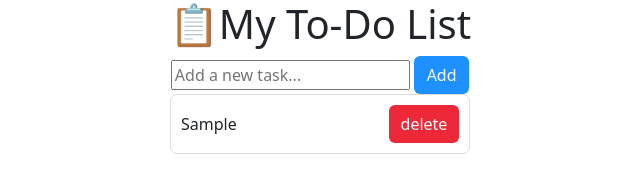
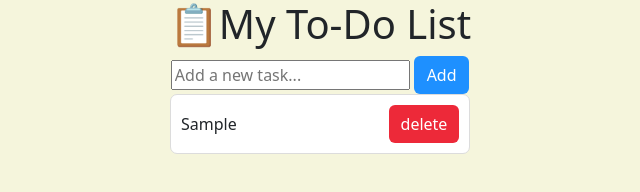
Before and after one commit to Yessine-Trabelsi/To-do-app, a plain HTML site: page index.html in a window 1280 px wide. Both pictures are taken after typing "Sample" into the empty fields and a click on the button "Add". Shown: the whole page, without its empty margins (320-960 px from the left). Drawn offline with nearby package versions, Linux system fonts and the light colour scheme.

Commit message:
Update style.css

```diff
--- a/style.css
+++ b/style.css
@@ -5,6 +5,7 @@
     display:flex ;
     justify-content: space-between ;
     align-items: center;
+    background-color: white ;
 }
 .deleteBtn{
     color: white;
@@ -28,4 +29,8 @@
 }
 .addBtn:hover{
     background-color: #2a52be;
+
 }
+body{
+background-color: beige !important;
+}
```
